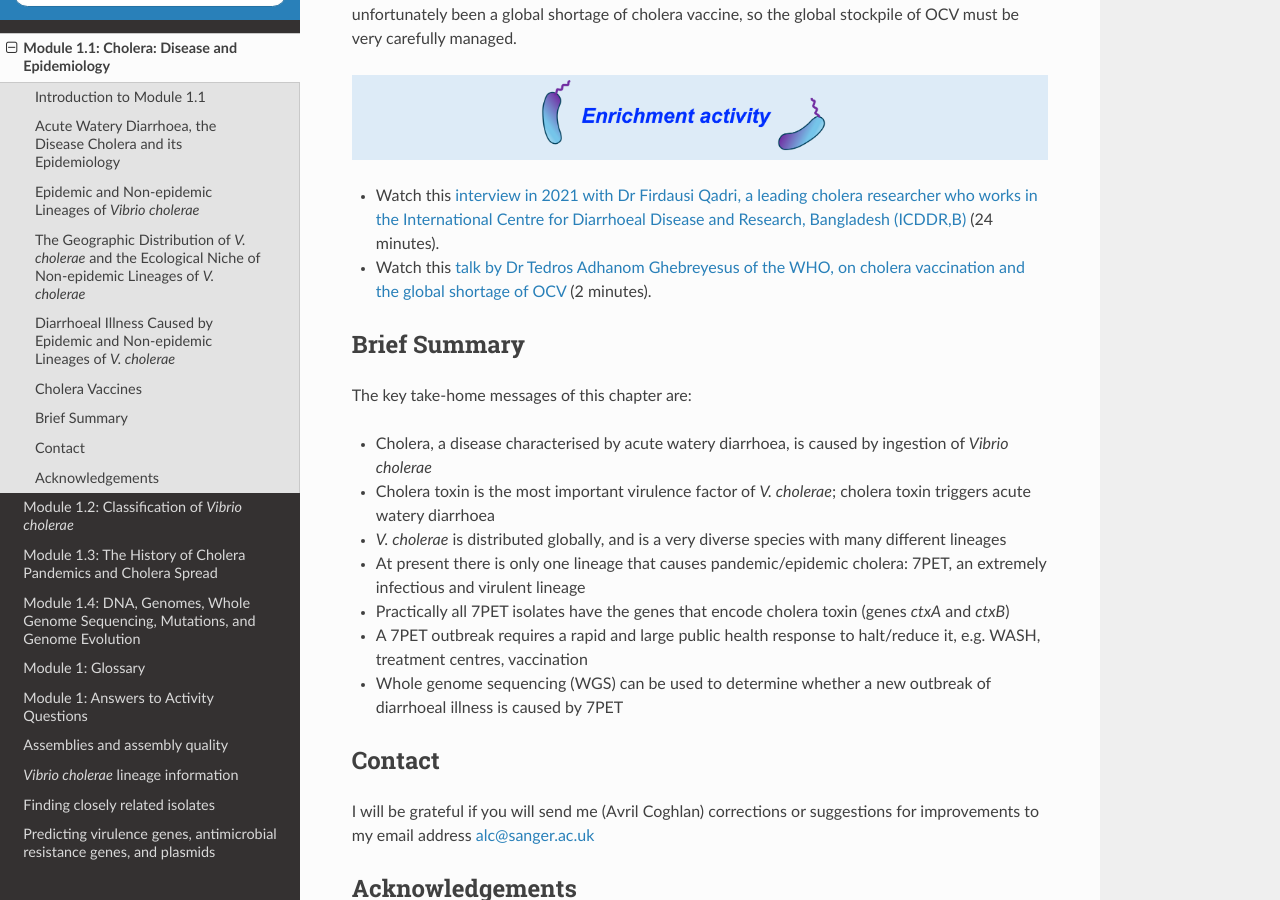
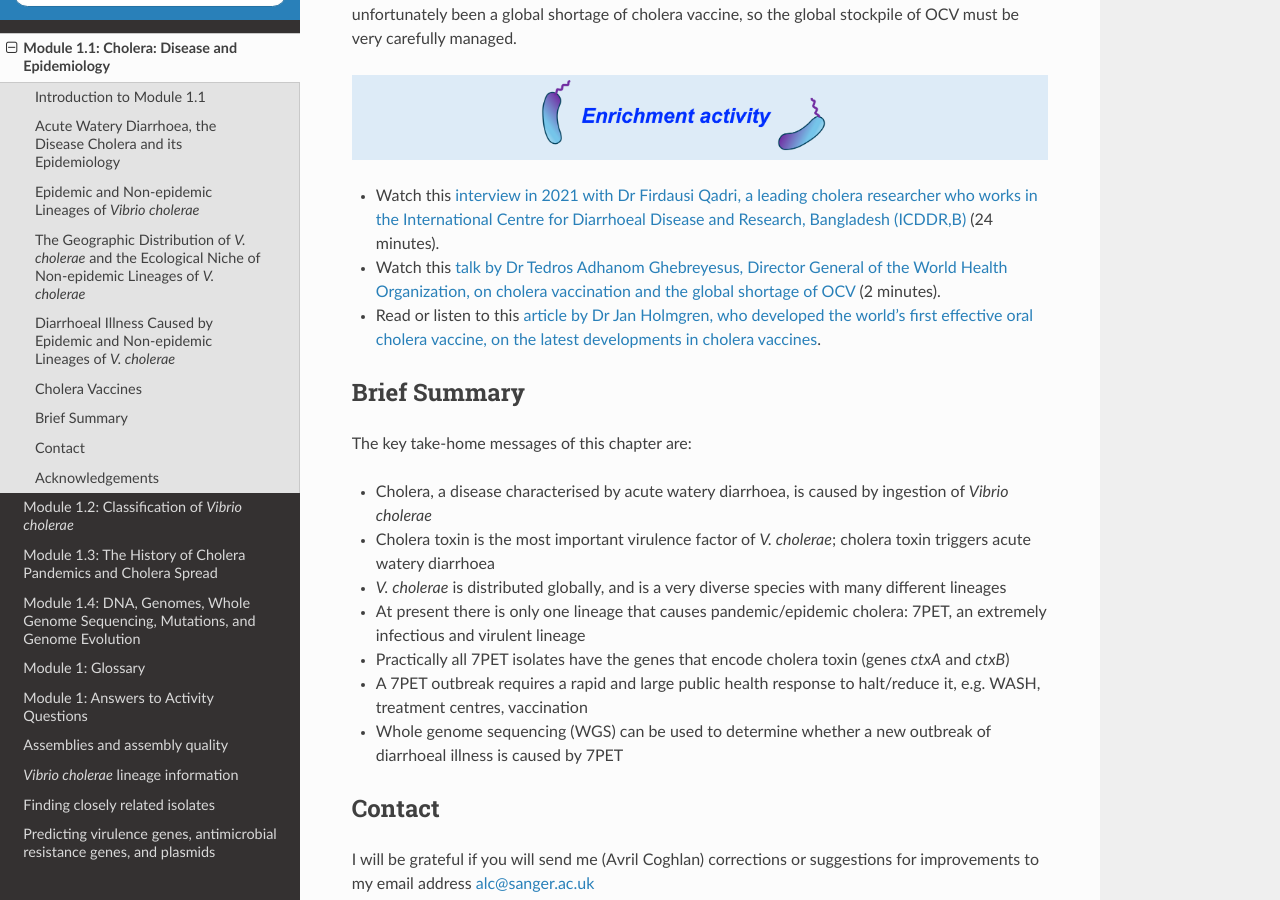
Before and after one commit to avrilcoghlan/cholerabook, a Sphinx documentation site: the page built from docs/source/vibriogenomes.rst, in a window 1280 px wide and 900 px high, scrolled down 12076 px. Built offline with Sphinx 7.4.7 and the Read the Docs theme 2.0.0, drawn with Linux system fonts in a browser that asks for light colours.

Commit message:
Update vibriogenomes.rst

```diff
--- a/docs/source/vibriogenomes.rst
+++ b/docs/source/vibriogenomes.rst
@@ -436,11 +436,15 @@ In the last few years there has unfortunately been a global shortage of cholera
 
 * Watch this `interview in 2021 with Dr Firdausi Qadri, a leading cholera researcher who works in the International Centre for Diarrhoeal Disease and Research, Bangladesh (ICDDR,B)`_  (24 minutes).
 
-* Watch this `talk by Dr Tedros Adhanom Ghebreyesus of the WHO, on cholera vaccination and the global shortage of OCV`_ (2 minutes).
+* Watch this `talk by Dr Tedros Adhanom Ghebreyesus, Director General of the World Health Organization, on cholera vaccination and the global shortage of OCV`_ (2 minutes).
+
+* Read or listen to this `article by Dr Jan Holmgren, who developed the world’s first effective oral cholera vaccine, on the latest developments in cholera vaccines`_.
 
 .. _interview in 2021 with Dr Firdausi Qadri, a leading cholera researcher who works in the International Centre for Diarrhoeal Disease and Research, Bangladesh (ICDDR,B): https://www.youtube.com/watch?v=AmuXQzZW58M
 
-.. _talk by Dr Tedros Adhanom Ghebreyesus of the WHO, on cholera vaccination and the global shortage of OCV: https://www.youtube.com/watch?v=F1mbjfclMkA
+.. _talk by Dr Tedros Adhanom Ghebreyesus, Director General of the World Health Organization, on cholera vaccination and the global shortage of OCV: https://www.youtube.com/watch?v=F1mbjfclMkA
+
+.. _article by Dr Jan Holmgren, who developed the world’s first effective oral cholera vaccine, on the latest developments in cholera vaccines: https://wellcome.org/news/how-vaccines-and-research-can-help-prevent-cholera-outbreaks
 
 Brief Summary
 -------------
```
